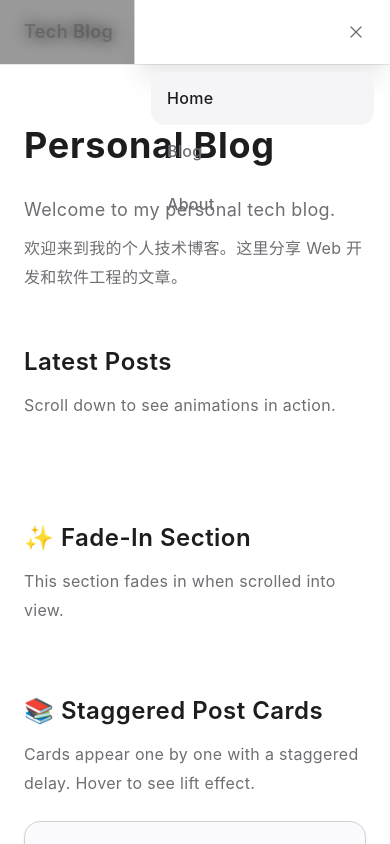
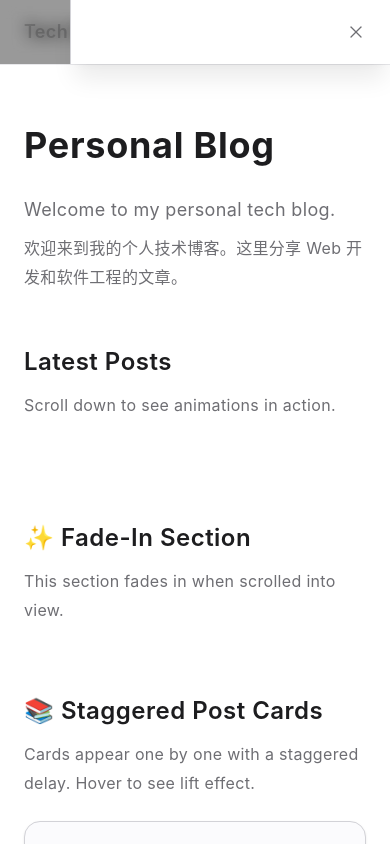
Before and after one commit to yulv706/newblog, a Next.js app: page / in a window 390 px wide. Both pictures are taken after a click on the button 348 px from the left and 32 px from the top of the page. Shown: the top 844 px of the page. Built offline with nearby package versions, Linux system fonts and the light colour scheme.

Commit message:
fix: prevent mobile nav overflow and harden CJK typography

```diff
--- a/src/app/globals.css
+++ b/src/app/globals.css
@@ -20,8 +20,10 @@
   --color-warning: #ff9500;
 
   /* Typography */
-  --font-sans: "Inter", "SF Pro Display", -apple-system, BlinkMacSystemFont, "PingFang SC",
-    "Hiragino Sans GB", "Microsoft YaHei", sans-serif;
+  --font-sans: "Inter", "SF Pro Display", "SF Pro Text", -apple-system, BlinkMacSystemFont,
+    "PingFang SC", "Hiragino Sans GB", "Noto Sans CJK SC", "Noto Sans SC",
+    "Source Han Sans SC", "Microsoft YaHei", "WenQuanYi Micro Hei", "Droid Sans Fallback",
+    "Helvetica Neue", Arial, sans-serif;
   --font-mono: "JetBrains Mono", "SF Mono", "Fira Code", "Fira Mono", Menlo, Consolas,
     "Liberation Mono", monospace;
 
@@ -81,12 +83,14 @@
 /* Base styles */
 html {
   scroll-behavior: smooth;
+  max-width: 100%;
 }
 
 body {
   background-color: var(--color-background);
   color: var(--color-foreground);
   font-family: var(--font-sans);
+  max-width: 100%;
   -webkit-font-smoothing: antialiased;
   -moz-osx-font-smoothing: grayscale;
 }
@@ -97,8 +101,19 @@ body {
   letter-spacing: 0.02em;
 }
 
+button,
+input,
+select,
+textarea {
+  font-family: var(--font-sans);
+}
+
 /* Prose overrides for Apple-style typography */
 .prose {
+  font-family: var(--font-sans);
+  line-height: 1.8;
+  overflow-wrap: anywhere;
+  word-break: break-word;
   --tw-prose-body: var(--color-foreground);
   --tw-prose-headings: var(--color-foreground);
   --tw-prose-links: var(--color-primary);
@@ -114,6 +129,10 @@ body {
   --tw-prose-td-borders: var(--color-border);
 }
 
+.prose :where(pre, code, kbd, samp):not(:where([class~="not-prose"] *)) {
+  font-family: var(--font-mono);
+}
+
 /* Selection style */
 ::selection {
   background-color: var(--color-primary);
--- a/src/components/layout/mobile-nav.tsx
+++ b/src/components/layout/mobile-nav.tsx
@@ -6,8 +6,11 @@ import Link from "next/link";
 import { cn } from "@/lib/utils";
 import { NAV_LINKS } from "./nav-links";
 
+const DRAWER_TRANSITION_MS = 300;
+
 export function MobileNav() {
   const [isOpen, setIsOpen] = useState(false);
+  const [isDrawerMounted, setIsDrawerMounted] = useState(false);
   const pathname = usePathname();
 
   const close = useCallback(() => {
@@ -18,6 +21,25 @@ export function MobileNav() {
   useEffect(() => {
     close();
   }, [pathname, close]);
+
+  // Mount drawer only while active/opening/closing to avoid off-canvas width contribution
+  useEffect(() => {
+    if (isOpen) {
+      setIsDrawerMounted(true);
+    }
+  }, [isOpen]);
+
+  useEffect(() => {
+    if (!isOpen && isDrawerMounted) {
+      const timer = window.setTimeout(() => {
+        setIsDrawerMounted(false);
+      }, DRAWER_TRANSITION_MS);
+
+      return () => {
+        window.clearTimeout(timer);
+      };
+    }
+  }, [isOpen, isDrawerMounted]);
 
   // Prevent body scroll when menu is open
   useEffect(() => {
@@ -35,7 +57,7 @@ export function MobileNav() {
     <>
       {/* Hamburger button */}
       <button
-        onClick={() => setIsOpen(!isOpen)}
+        onClick={() => setIsOpen((prev) => !prev)}
         className={cn(
           "inline-flex h-9 w-9 items-center justify-center rounded-full md:hidden",
           "text-muted transition-colors duration-[var(--duration-fast)]",
@@ -83,25 +105,30 @@ export function MobileNav() {
       </button>
 
       {/* Backdrop */}
-      {isOpen && (
+      {isDrawerMounted && (
         <div
-          className="fixed inset-0 z-40 bg-black/40 backdrop-blur-sm md:hidden"
+          className={cn(
+            "fixed inset-0 z-40 bg-black/40 backdrop-blur-sm transition-opacity duration-[var(--duration-normal)] md:hidden",
+            isOpen ? "opacity-100" : "opacity-0"
+          )}
           onClick={close}
           aria-hidden="true"
         />
       )}
 
       {/* Slide-out drawer */}
+      {isDrawerMounted && (
         <div
           className={cn(
-          "fixed right-0 top-0 z-50 h-full w-64 border-l border-border bg-background shadow-xl md:hidden",
-          "transition-[transform,visibility] duration-[var(--duration-normal)] ease-[var(--ease-apple)]",
+            "fixed right-0 top-0 z-50 h-full w-[min(20rem,100vw)] max-w-full overflow-y-auto border-l border-border bg-background shadow-xl md:hidden",
+            "transition-[transform,opacity] duration-[var(--duration-normal)] ease-[var(--ease-apple)]",
             isOpen
-            ? "visible translate-x-0"
-            : "invisible translate-x-full"
+              ? "translate-x-0 opacity-100"
+              : "pointer-events-none translate-x-full opacity-0"
           )}
           role="dialog"
           aria-modal={isOpen}
+          aria-hidden={!isOpen}
           aria-label="Navigation menu"
         >
           {/* Close button inside drawer */}
@@ -161,6 +188,7 @@ export function MobileNav() {
             })}
           </nav>
         </div>
+      )}
     </>
   );
 }
```
Also changed, not shown: 1 other file (tests, documents, lock files or other folders). Lines whose indentation alone changed are shown as unchanged.
